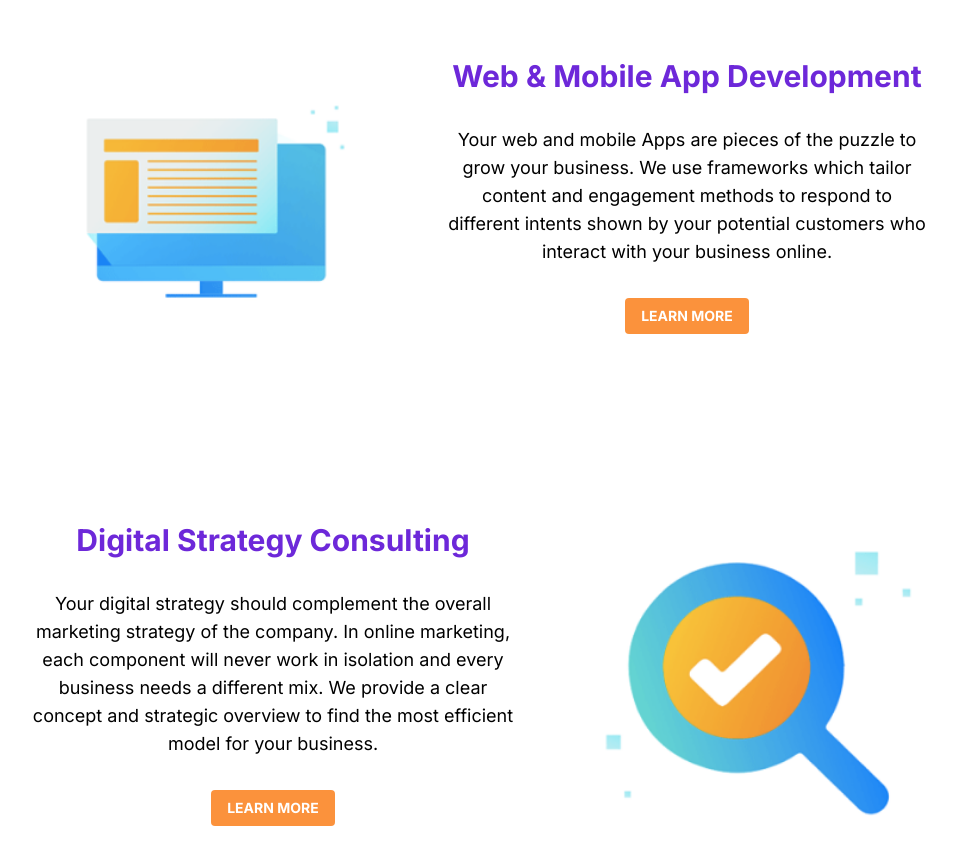
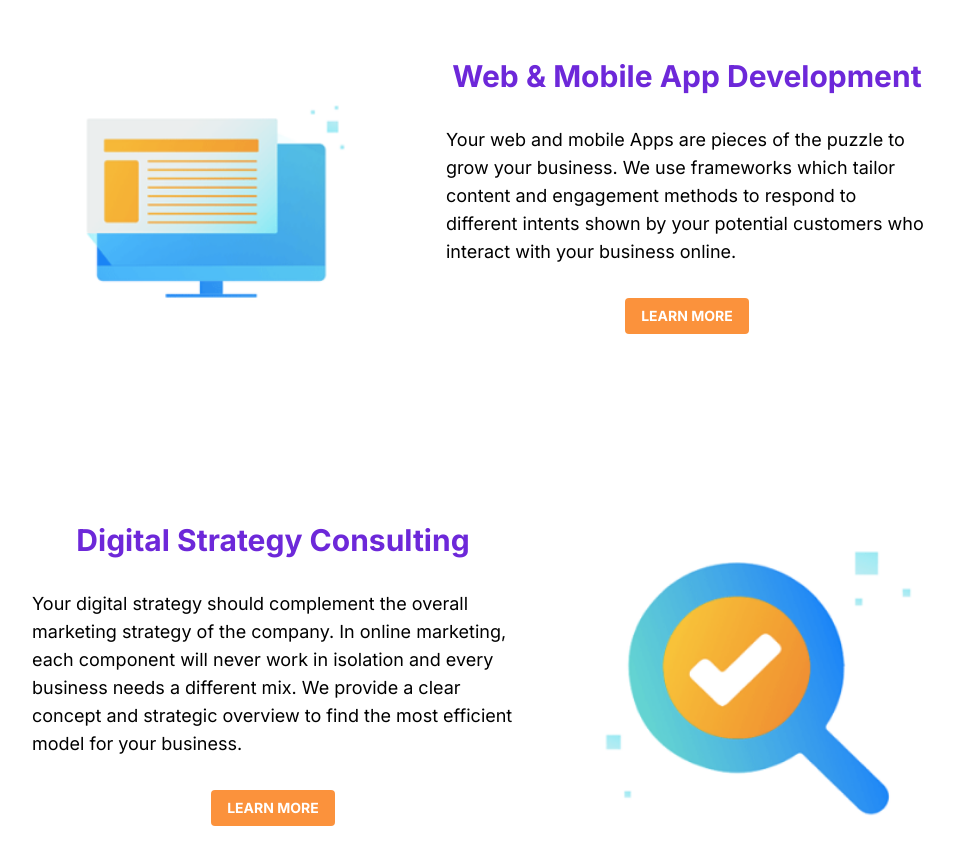
Before and after one commit to Loka1995/ATDigital, a React (Vite) app in the folder vite-project/: page / in a window 1280 px wide. Shown: the part 1120-1984 px from the top of the page, without its empty margins (160-1116 px from the left). Built offline with nearby package versions, Linux system fonts and the light colour scheme.

Commit message:
Text alignment in main section items fixed.

```diff
--- a/vite-project/src/components/Main/MainSectionItem.jsx
+++ b/vite-project/src/components/Main/MainSectionItem.jsx
@@ -39,7 +39,7 @@ export default function MainSectionItem({
         <h2 className="text-3xl font-bold text-violet-700 text-center mb-8">
           {title}
         </h2>
-        <p className="text-lg text-center mb-8">{description}</p>
+        <p className="text-lg text-center mb-8 sm:text-left">{description}</p>
         <Button>Learn more</Button>
       </div>
     </section>
```
